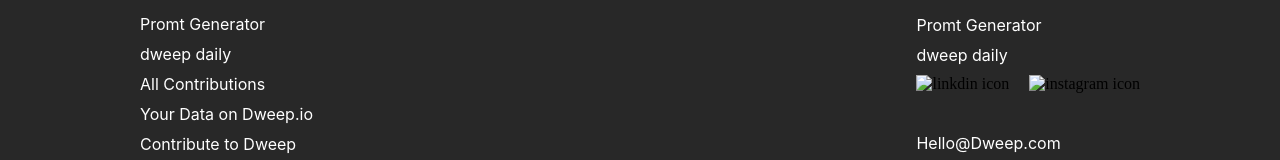
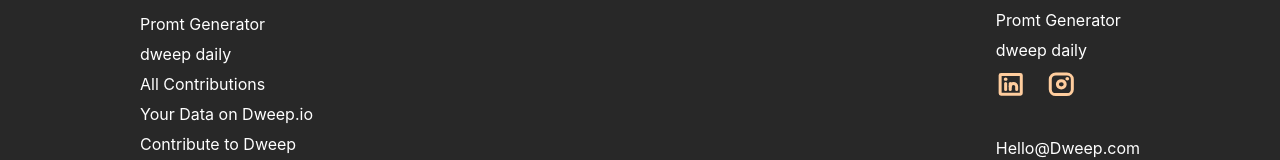
Before and after one commit to vjitra58/Dweep, a plain HTML site: page index.html in a window 1280 px wide. Shown: the part 633-793 px from the top of the page. Drawn offline with Linux system fonts and the light colour scheme; the site is published under a folder, as on GitHub Pages, so addresses that start at the root find nothing.

Commit message:
first push to main

```diff
--- a/index.html
+++ b/index.html
@@ -177,7 +177,7 @@
 
             </div>
             <div class="sideImage">
-                <img src="/images/man.svg" alt="side image">
+                <img src="./images/man.svg" alt="side image">
             </div>
         </div>
         <div class="footer">
@@ -194,8 +194,8 @@
                     <p>dweep daily</p>
 
                     <div class="social_media">
-                        <img src="/images/LinkedinLogo.svg" alt="linkdin icon">
-                        <img src="/images/InstagramLogo.svg" alt="instagram icon">
+                        <img src="./images/LinkedinLogo.svg" alt="linkdin icon">
+                        <img src="./images/InstagramLogo.svg" alt="instagram icon">
                     </div>
                     <p>Hello@Dweep.com</p>
                 </div>
```
